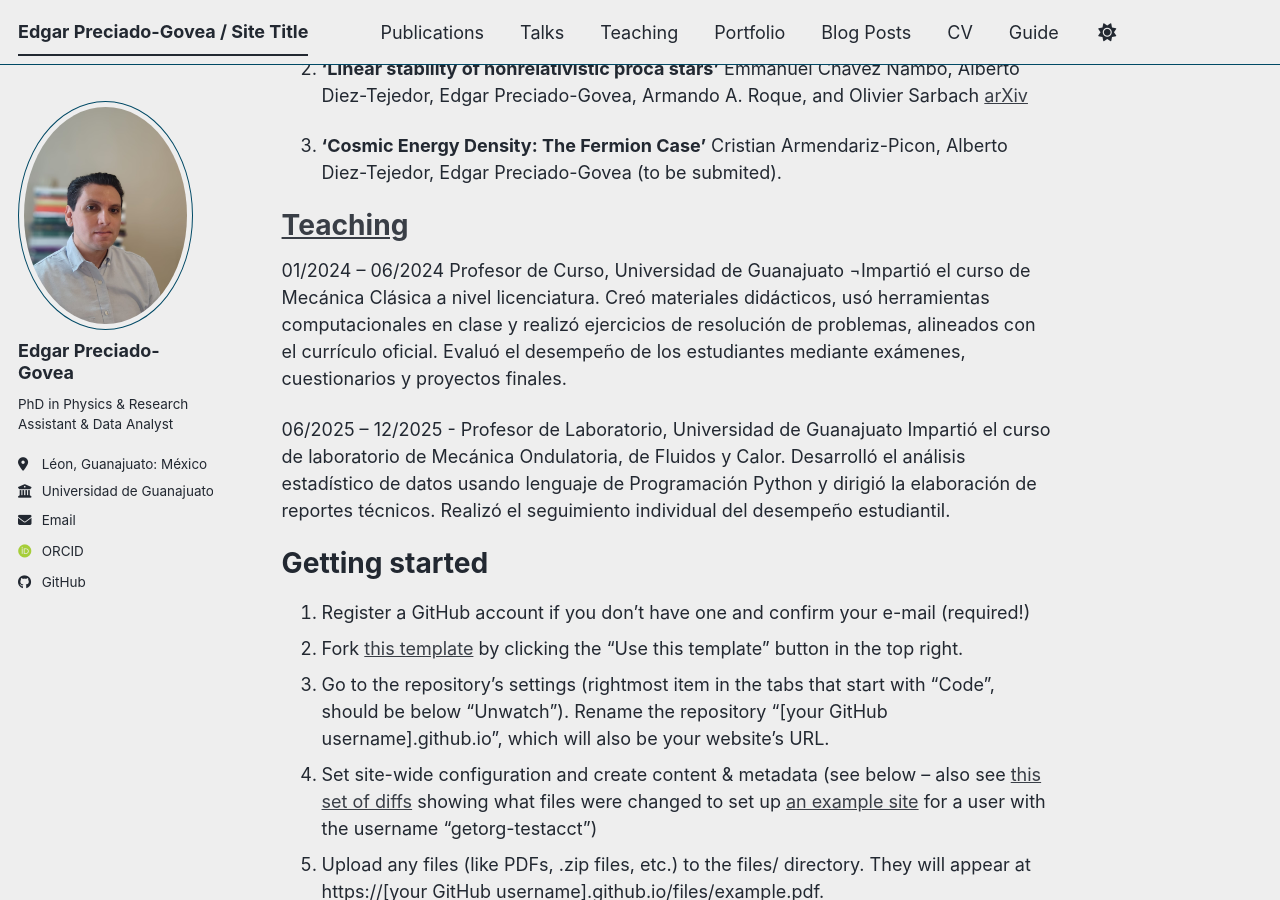
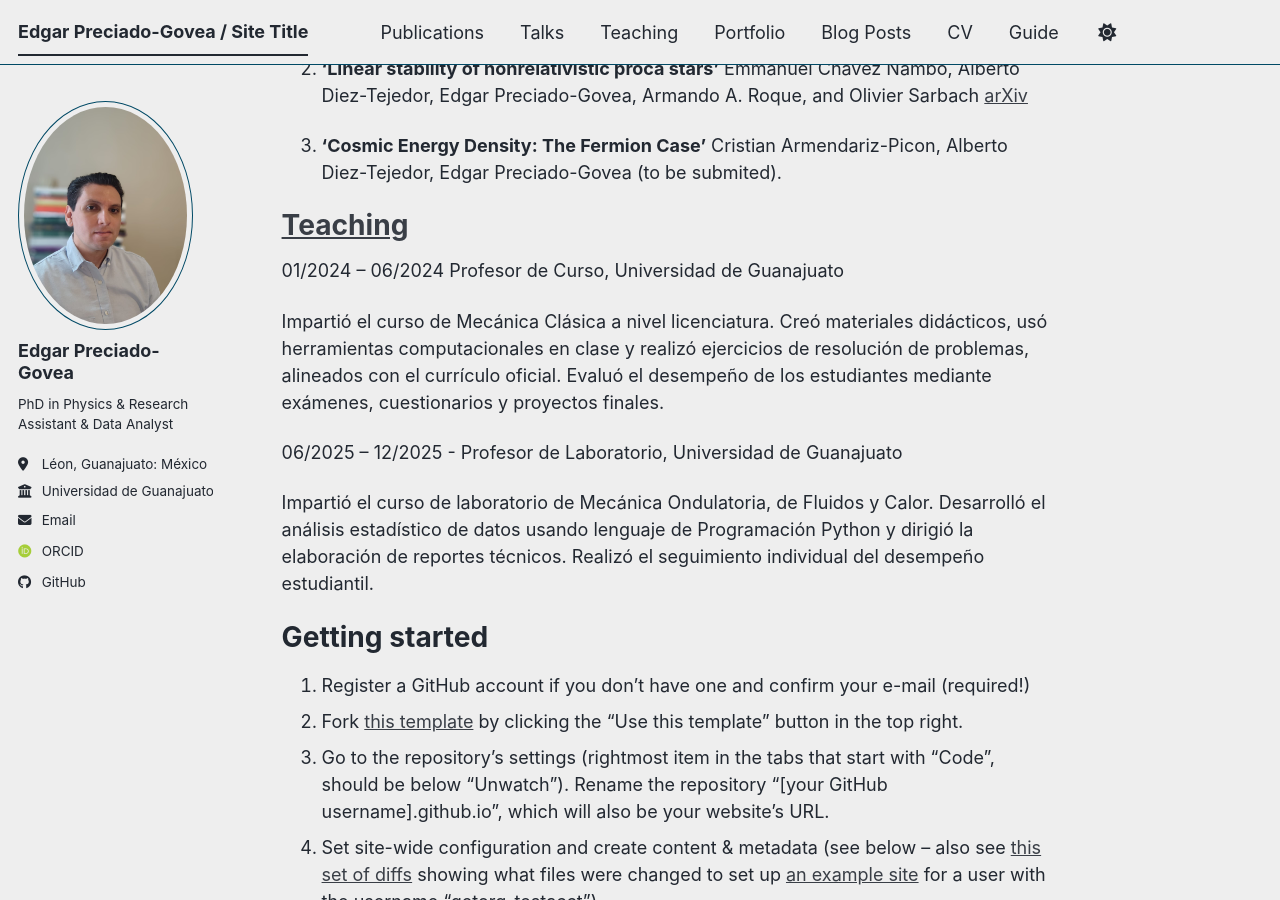
Before and after one commit to edgargovea/edgarpgovea.github.io, a Jekyll site: the page built from _pages/about.md, in a window 1280 px wide and 900 px high, scrolled down 403 px. Built offline with Jekyll 4.4.1, drawn with Linux system fonts in a browser that asks for light colours; some web fonts are replaced; a script bundle is joined from its source files by our own code; library files that are not in the unit come from our copies.

```diff
--- a/_pages/about.md
+++ b/_pages/about.md
@@ -27,9 +27,11 @@ Cristian Armendariz-Picon, Alberto Diez-Tejedor, Edgar Preciado-Govea
 [Teaching](https://edgargovea.github.io/edgarpgovea.github.io/teaching/)
 ======
 01/2024 – 06/2024	Profesor de Curso, Universidad de Guanajuato
-¬Impartió el curso de Mecánica Clásica a nivel licenciatura. Creó materiales didácticos, usó herramientas computacionales en clase y realizó ejercicios de resolución de problemas, alineados con el currículo oficial. Evaluó el desempeño de los estudiantes mediante exámenes, cuestionarios y proyectos finales.
+
+Impartió el curso de Mecánica Clásica a nivel licenciatura. Creó materiales didácticos, usó herramientas computacionales en clase y realizó ejercicios de resolución de problemas, alineados con el currículo oficial. Evaluó el desempeño de los estudiantes mediante exámenes, cuestionarios y proyectos finales.
 
 06/2025 – 12/2025 - Profesor de Laboratorio, Universidad de Guanajuato
+
 Impartió el curso de laboratorio de Mecánica Ondulatoria, de Fluidos y Calor. Desarrolló el análisis estadístico de datos usando lenguaje de Programación Python y dirigió la elaboración de reportes técnicos. Realizó el seguimiento individual del desempeño estudiantil.
 
 
```
